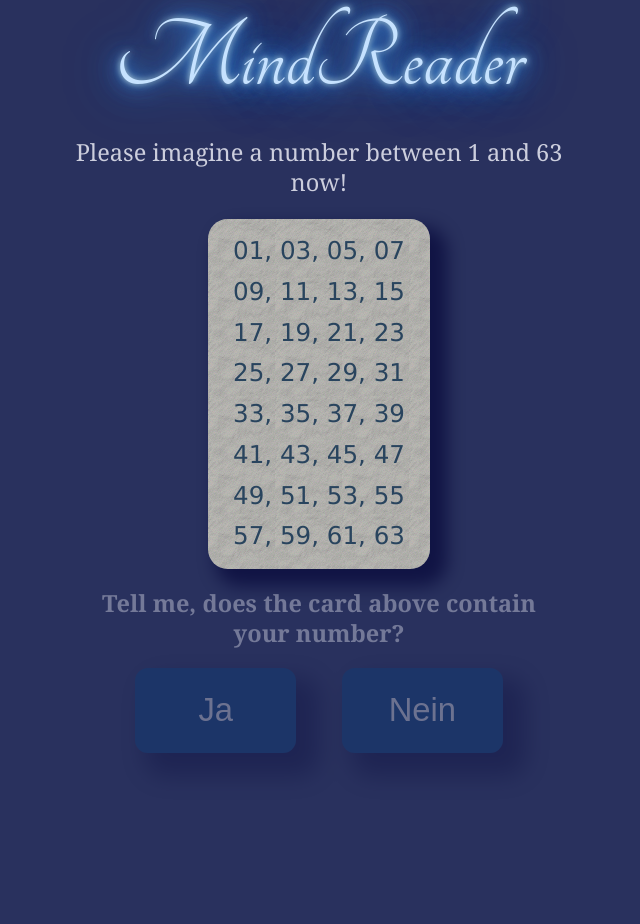
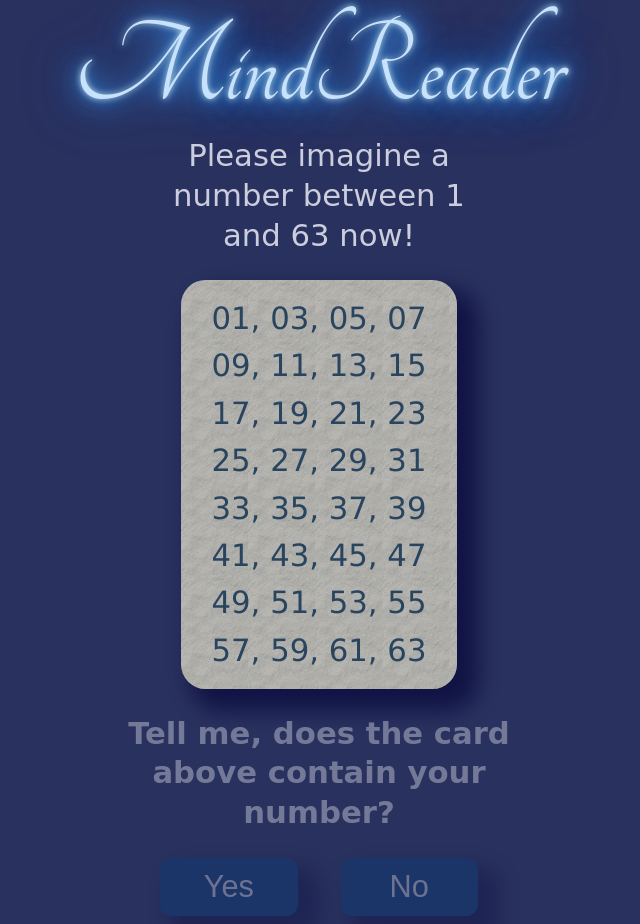
Before and after one commit to Byt3B3at/MindReader, a plain HTML site: page MagischeKarten/index.html in a window 1024 px wide. Shown: the whole page, without its empty margins (193-833 px from the left). Before the commit the page ends 800 px from the top, so only its background shows below. Drawn offline with nearby package versions, Linux system fonts and the light colour scheme; a web font is replaced by a local one.

Commit message:
MindReader - Version 1.6.8
General:
•

HTML:
• added link to the Google Font "Overlock"

JavaScript:
• changed button language to english

CSS:
• adjusted font sizes, (max-)width and padding
• changed paragraph font to the Google Font "Overlock"

```diff
--- a/MagischeKarten/MagicCardsGame.js
+++ b/MagischeKarten/MagicCardsGame.js
@@ -354,9 +354,9 @@
 
 }
 
-const BUTTON_YES = createButtonElement('buttonYes', 'Ja');
-const BUTTON_NO = createButtonElement('buttonNo', 'Nein');
-const BUTTON_AGAIN = createButtonElement('buttonAgain', 'Nochmal');
+const BUTTON_YES = createButtonElement('buttonYes', 'Yes');
+const BUTTON_NO = createButtonElement('buttonNo', 'No');
+const BUTTON_AGAIN = createButtonElement('buttonAgain', 'Again');
 
 const LEVEL_COUNTER = function() {
 
--- a/MagischeKarten/index.html
+++ b/MagischeKarten/index.html
@@ -14,6 +14,7 @@
         <link rel='stylesheet' href='styles.css' />
 
         <link rel="stylesheet" href="https://fonts.googleapis.com/css?family=Tangerine">
+        <link rel="stylesheet" href="https://fonts.googleapis.com/css?family=Overlock">
 
         <script src='https://ajax.googleapis.com/ajax/libs/jquery/3.3.1/jquery.min.js' integrity='sha384-tsQFqpEReu7ZLhBV2VZlAu7zcOV+rXbYlF2cqB8txI/8aZajjp4Bqd+V6D5IgvKT'
             crossorigin='anonymous'></script>
--- a/MagischeKarten/styles.css
+++ b/MagischeKarten/styles.css
@@ -1,11 +1,11 @@
 @media all and (min-width: 1024px) {
     #signWord {
-        font-size: 5vw;
+        font-size: 6vw;
     }
 
     #exerciseIntro {
-        font-size: 1.2vw;
-        max-width: 25vw;
+        font-size: 1.4vw;
+        max-width: 15vw;
     }
 
     #card1,
@@ -14,20 +14,20 @@
     #card4,
     #card5,
     #card6 {
-        font-size: 1.3vw;
+        font-size: 1.4vw;
     }
 
     #exerciseOutro {
-        font-size: 1.2vw;
+        font-size: 1.4vw;
         max-width: 18vw;
     }
 
     #buttonYes,
     #buttonNo,
     #buttonAgain {
-        font-size: 1.2vw;
-        height: 2.3vw;
-        width: 5.7vw;
+        font-size: 1.4vw;
+        height: 2.8vw;
+        width: 6.1vw;
     }
 
     #buttonYes:hover,
@@ -50,12 +50,12 @@
 
 @media all and (min-width: 450px) and (max-width: 1024px) {
     #signWord {
-        font-size: 10vw;
+        font-size: 12vw;
     }
 
     #exerciseIntro {
-        font-size: 2.3vw;
-        max-width: 53vw;
+        font-size: 3vw;
+        max-width: 35vw;
     }
 
     #card1,
@@ -64,20 +64,20 @@
     #card4,
     #card5,
     #card6 {
-        font-size: 2.4vw;
+        font-size: 3vw;
     }
 
     #exerciseOutro {
-        font-size: 2.3vw;
-        max-width: 48vw;
+        font-size: 3vw;
+        max-width: 45vw;
     }
 
     #buttonYes,
     #buttonNo,
     #buttonAgain {
-        font-size: 3.2vw;
-        height: 8.3vw;
-        width: 15.7vw;
+        font-size: 3vw;
+        height: 5.7vw;
+        width: 13.4vw;
     }
 
     #result {
@@ -94,12 +94,12 @@
 
 @media all and (max-width: 450px) {
     #signWord {
-        font-size: 14vw;
+        font-size: 15vw;
     }
 
     #exerciseIntro {
-        font-size: 3.6vw;
-        max-width: 76vw;
+        font-size: 5vw;
+        max-width: 55vw;
     }
 
     #card1,
@@ -108,20 +108,20 @@
     #card4,
     #card5,
     #card6 {
-        font-size: 4.5vw;
+        font-size: 5vw;
     }
 
     #exerciseOutro {
-        font-size: 3.6vw;
+        font-size: 5vw;
         max-width: 65vw;
     }
 
     #buttonYes,
     #buttonNo,
     #buttonAgain {
-        font-size: 4.5vw;
-        height: 10vw;
-        width: 25vw;
+        font-size: 5vw;
+        height: 11vw;
+        width: 23vw;
     }
 
     #result {
@@ -140,8 +140,8 @@
     background-color: #29315e;
 }
 
- /* unvisited link */
- a:link {
+/* unvisited link */
+a:link {
     color: rgb(21, 255, 0);
 }
 
@@ -178,7 +178,7 @@
     line-height: 1em;
     margin: auto;
     opacity: 0;
-    padding-bottom: 0.05em;
+    padding-bottom: 0.04em;
     -webkit-transition: opacity 2s ease-in;
     -o-transition: opacity 2s ease-in;
     transition: opacity 2s ease-in;
@@ -209,7 +209,7 @@
 }
 
 .p {
-    font-family: Georgia;
+    font-family: 'Overlock', cursive;
 }
 
 #textArea1 {
@@ -227,7 +227,7 @@
     color: #cccedd;
     line-height: 1.3;
     margin: auto;
-    padding: 0.9em;
+    padding-bottom: 0.8em;
     text-align: center;
 }
 
@@ -259,7 +259,6 @@
     -webkit-box-shadow: 0.5em 0.5em 0.7em 0.2em rgba(0, 0, 51, 0.82);
     box-shadow: 0.5em 0.5em 0.7em 0.2em rgba(0, 0, 51, 0.82);
     color: #294b5e;
-    line-height: 1.5;
     margin: auto;
     text-align: center;
 }
@@ -270,7 +269,7 @@
 #card4,
 #card5,
 #card6 td {
-    line-height: 0.6;
+    line-height: 0.5;
 }
 
 #textArea2 {
```
